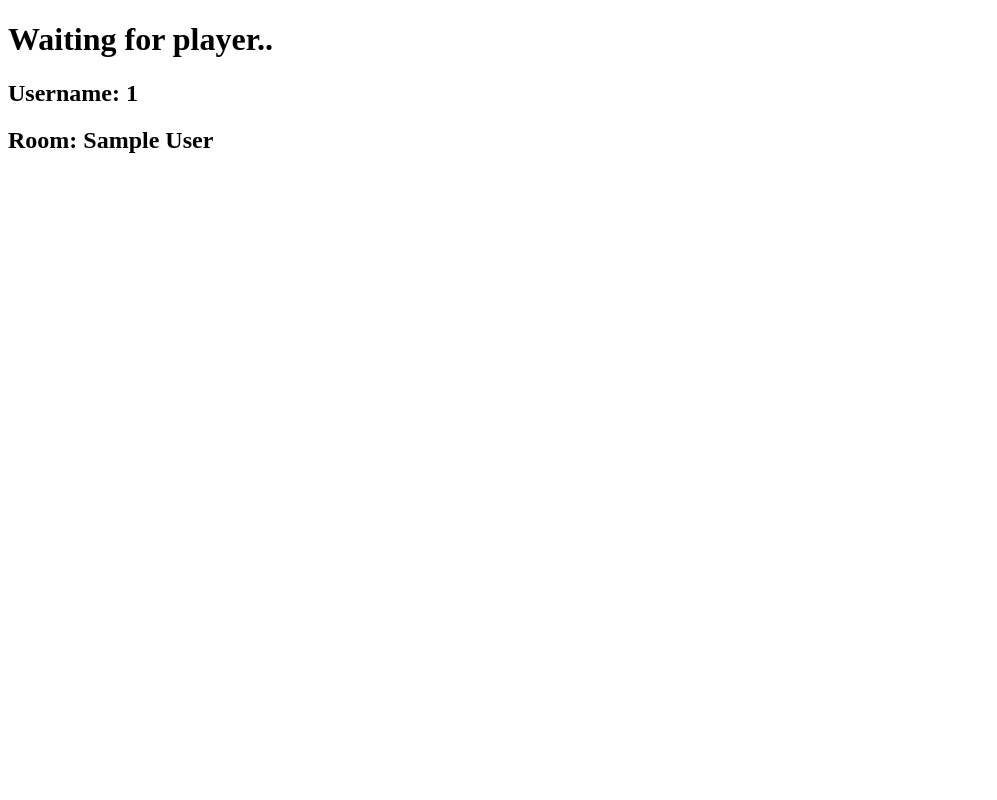
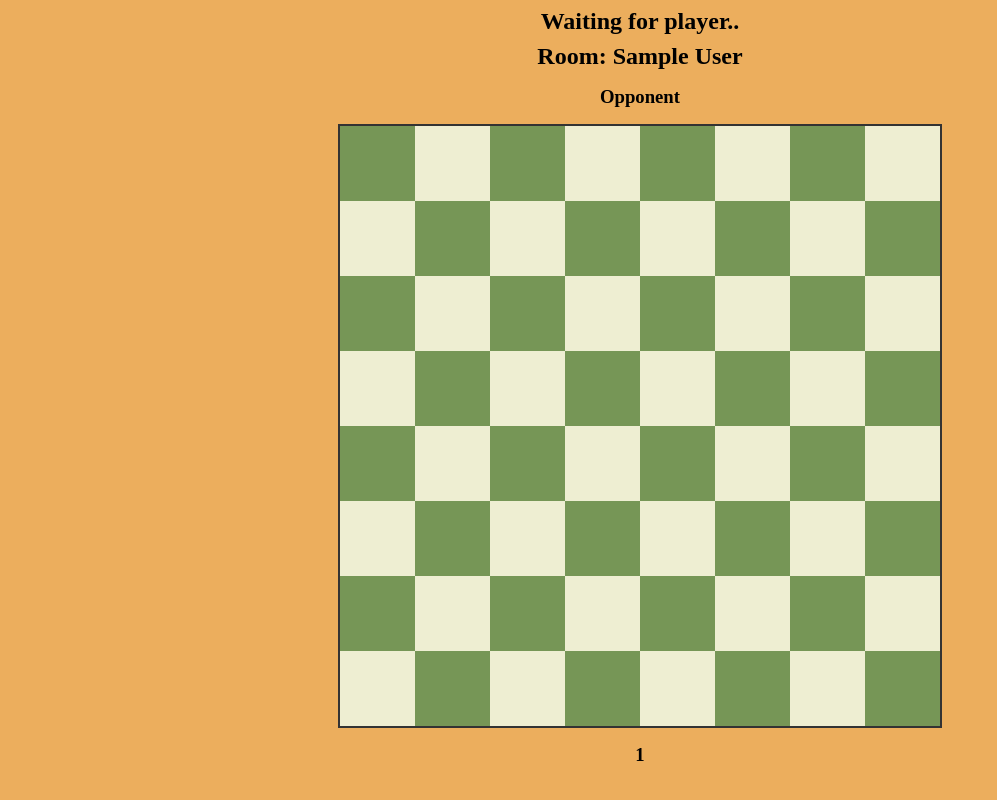
Before and after one commit to markusholter/Simple-chess-game, a Flask app: page /game/ in a window 1280 px wide. Shown: the whole page, without its empty margins (0-997 px from the left). Run offline with Flask 3, Linux system fonts and the light colour scheme; the visitor is signed in with stand-in values (Sample User, id 1); some libraries are stand-ins or nearby versions.

Commit message:
First draft of chess board

```diff
--- /dev/null
+++ b/src/static/style.css
@@ -0,0 +1,42 @@
+body {
+    text-align: center;
+    font-size: 2vmin;
+    background-color: #ecae5d;
+}
+
+h2 {
+    margin: 2vmin;
+    margin-top: 1vmin;
+    margin-bottom: 1vmin;
+}
+
+h3{
+    margin: 2vmin;
+}
+
+.chessboard {
+    margin: auto;
+    display: grid;
+    width: 75vmin;
+    height: 75vmin;
+    grid-template-columns: repeat(8, 12.5%);
+    grid-template-rows: repeat(8, 12.5%);
+    border: 2px solid #333;
+}
+
+.row {
+    display: contents;
+}
+
+.cell {
+    width: 100%;
+    height: 100%;
+}
+
+.cell.black {
+    background-color: #769656;
+}
+
+.cell.white {
+    background-color: #eeeed2;
+}
--- a/src/templates/game/board.html
+++ b/src/templates/game/board.html
@@ -1,9 +1,100 @@
 <!DOCTYPE html>
 <html>
+    <head>
+        <link rel="stylesheet" href="{{ url_for('static', filename='style.css') }}">
+    </head>
     <body>
-        <h1 id="status">Waiting for player..</h1>
-        <h2>Username: {{ session.get('userId') }}</h2>
-        <h2>Room: {{ session.get('roomName') }} </h2>
+        <div class="headers">
+            <h2 id="status">Waiting for player..</h2>
+            <h2>Room: {{ session.get('roomName') }}</h2>
+            <h3>Opponent</h3>
+        </div>
+
+        <div class="chessboard">
+            <div class="row">
+                <div class="cell black"></div>
+                <div class="cell white"></div>
+                <div class="cell black"></div>
+                <div class="cell white"></div>
+                <div class="cell black"></div>
+                <div class="cell white"></div>
+                <div class="cell black"></div>
+                <div class="cell white"></div>
+            </div>
+            <div class="row">
+                <div class="cell white"></div>
+                <div class="cell black"></div>
+                <div class="cell white"></div>
+                <div class="cell black"></div>
+                <div class="cell white"></div>
+                <div class="cell black"></div>
+                <div class="cell white"></div>
+                <div class="cell black"></div>
+            </div>
+            <div class="row">
+                <div class="cell black"></div>
+                <div class="cell white"></div>
+                <div class="cell black"></div>
+                <div class="cell white"></div>
+                <div class="cell black"></div>
+                <div class="cell white"></div>
+                <div class="cell black"></div>
+                <div class="cell white"></div>
+            </div>
+            <div class="row">
+                <div class="cell white"></div>
+                <div class="cell black"></div>
+                <div class="cell white"></div>
+                <div class="cell black"></div>
+                <div class="cell white"></div>
+                <div class="cell black"></div>
+                <div class="cell white"></div>
+                <div class="cell black"></div>
+            </div>
+            <div class="row">
+                <div class="cell black"></div>
+                <div class="cell white"></div>
+                <div class="cell black"></div>
+                <div class="cell white"></div>
+                <div class="cell black"></div>
+                <div class="cell white"></div>
+                <div class="cell black"></div>
+                <div class="cell white"></div>
+            </div>
+            <div class="row">
+                <div class="cell white"></div>
+                <div class="cell black"></div>
+                <div class="cell white"></div>
+                <div class="cell black"></div>
+                <div class="cell white"></div>
+                <div class="cell black"></div>
+                <div class="cell white"></div>
+                <div class="cell black"></div>
+            </div>
+            <div class="row">
+                <div class="cell black"></div>
+                <div class="cell white"></div>
+                <div class="cell black"></div>
+                <div class="cell white"></div>
+                <div class="cell black"></div>
+                <div class="cell white"></div>
+                <div class="cell black"></div>
+                <div class="cell white"></div>
+            </div>
+            <div class="row">
+                <div class="cell white"></div>
+                <div class="cell black"></div>
+                <div class="cell white"></div>
+                <div class="cell black"></div>
+                <div class="cell white"></div>
+                <div class="cell black"></div>
+                <div class="cell white"></div>
+                <div class="cell black"></div>
+            </div>
+        </div>
+        <div class="username">
+            <h3>{{ session.get('userId') }}</h3>
+        </div>
 
         <script src="https://cdn.socket.io/4.7.5/socket.io.min.js"></script>
         <script src="{{ url_for('static', filename='script.js') }}"></script>
```
